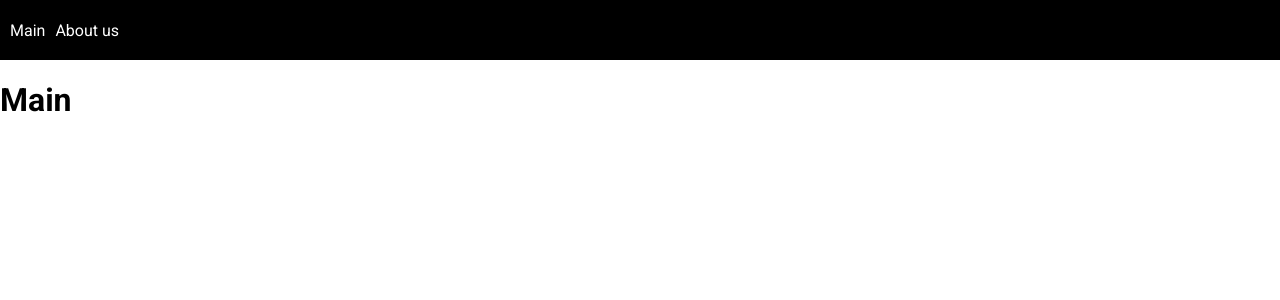
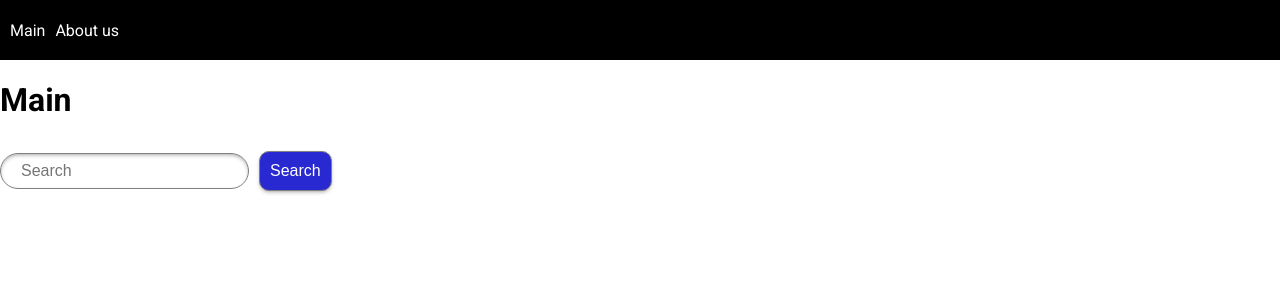
Before and after one commit to 2pageniy/RSS-React2023Q1, a React (Vite) app: page / in a window 1280 px wide. Shown: the top 300 px of the page. Built offline with nearby package versions, Linux system fonts and the light colour scheme.

Commit message:
feat: add search bar on main page and minor changes

```diff
--- a/src/app/index.tsx
+++ b/src/app/index.tsx
@@ -1,5 +1,6 @@
 import React, { Component } from 'react';
 import { BrowserRouter } from 'react-router-dom';
+import { Header } from '../widgets/header';
 import Routing from '../pages';
 import './index.css';
 
@@ -7,6 +8,7 @@ class App extends Component {
   render() {
     return (
       <BrowserRouter>
+        <Header />
         <Routing />
       </BrowserRouter>
     );
--- /dev/null
+++ b/src/features/search-bar/index.ts
@@ -0,0 +1 @@
+export { SearchBar } from './ui';
--- /dev/null
+++ b/src/features/search-bar/ui/index.ts
@@ -0,0 +1 @@
+export * from './search-bar';
--- /dev/null
+++ b/src/features/search-bar/ui/search-bar.tsx
@@ -0,0 +1,38 @@
+import React, { Component } from 'react';
+import { Button, Input } from '../../../shared/ui';
+
+export class SearchBar extends Component<Record<string, never>, { searchText: string }> {
+  state = {
+    searchText: '',
+  };
+
+  componentDidMount() {
+    const localSearchBar = localStorage.getItem('searchBar');
+    if (localSearchBar) {
+      this.setState({ searchText: localSearchBar });
+    }
+  }
+
+  componentWillUnmount() {
+    localStorage.setItem('searchBar', this.state.searchText);
+  }
+
+  handleChange = (e: React.ChangeEvent<HTMLInputElement>) => {
+    this.setState({ searchText: e.target.value });
+  };
+
+  handleClick = () => {
+    console.log(this.state.searchText);
+  };
+
+  render() {
+    return (
+      <>
+        <Input placeholder="Search" value={this.state.searchText} onChange={this.handleChange} />
+        <Button onClick={this.handleClick}>Search</Button>
+      </>
+    );
+  }
+}
+
+export default SearchBar;
--- a/src/pages/Main/index.tsx
+++ b/src/pages/Main/index.tsx
@@ -1,8 +1,14 @@
 import React, { Component } from 'react';
+import { SearchBar } from '../../features/search-bar';
 
 export class Main extends Component {
   render() {
-    return <h1>Main</h1>;
+    return (
+      <div>
+        <h1>Main</h1>
+        <SearchBar />
+      </div>
+    );
   }
 }
 
--- a/src/pages/index.tsx
+++ b/src/pages/index.tsx
@@ -3,20 +3,16 @@ import { Route, Routes } from 'react-router-dom';
 import Main from './main';
 import AboutUs from './about-us';
 import NotFound from './not-found';
-import { Header } from '../widgets/header';
 import { MAIN_PAGE, ABOUT_PAGE } from '../shared/const/routes';
 
 class Routing extends Component {
   render() {
     return (
-      <>
-        <Header />
-        <Routes>
-          <Route path={MAIN_PAGE} element={<Main />} />
-          <Route path={ABOUT_PAGE} element={<AboutUs />} />
-          <Route path="*" element={<NotFound />} />
-        </Routes>
-      </>
+      <Routes>
+        <Route path={MAIN_PAGE} element={<Main />} />
+        <Route path={ABOUT_PAGE} element={<AboutUs />} />
+        <Route path="*" element={<NotFound />} />
+      </Routes>
     );
   }
 }
--- a/src/shared/ui/Button/index.tsx
+++ b/src/shared/ui/Button/index.tsx
@@ -9,7 +9,7 @@ interface ButtonProps {
 export class Button extends Component<ButtonProps> {
   render() {
     return (
-      <button type="button" className={cl.btn}>
+      <button type="button" className={cl.btn} onClick={this.props.onClick}>
         {this.props.children}
       </button>
     );
--- a/src/shared/ui/Button/style.module.css
+++ b/src/shared/ui/Button/style.module.css
@@ -5,9 +5,16 @@
   border: 1px solid gray;
   border-radius: 10px;
   color: white;
-  background-color: rgb(51, 51, 247);
+  background-color: rgb(41, 41, 209);
+  box-shadow: 0px 2px 5px -2px gray;
 }
 
 .btn:hover {
+  background-color: rgb(12, 12, 252);
+  box-shadow: 0px 2px 5px gray;
   cursor: pointer;
 }
+
+.btn:active {
+  background-color: rgb(0, 0, 255);
+}
```
